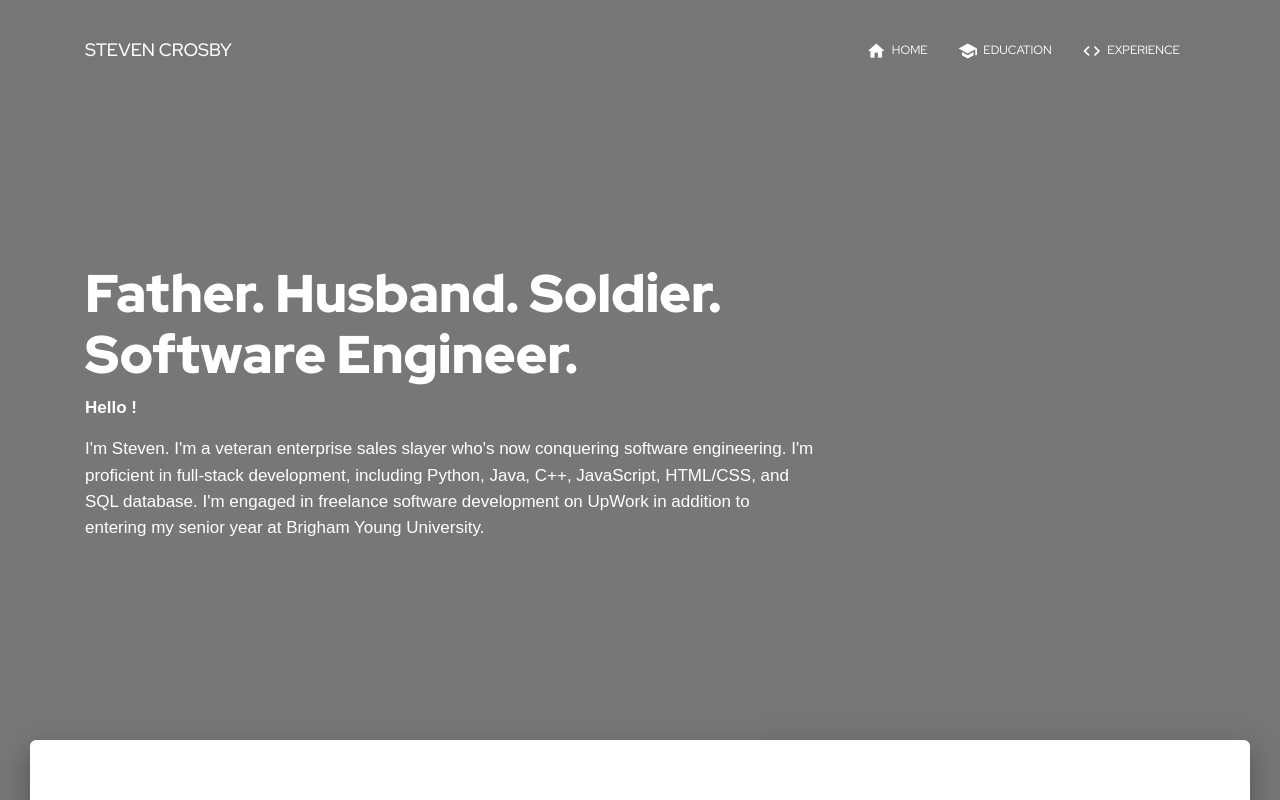
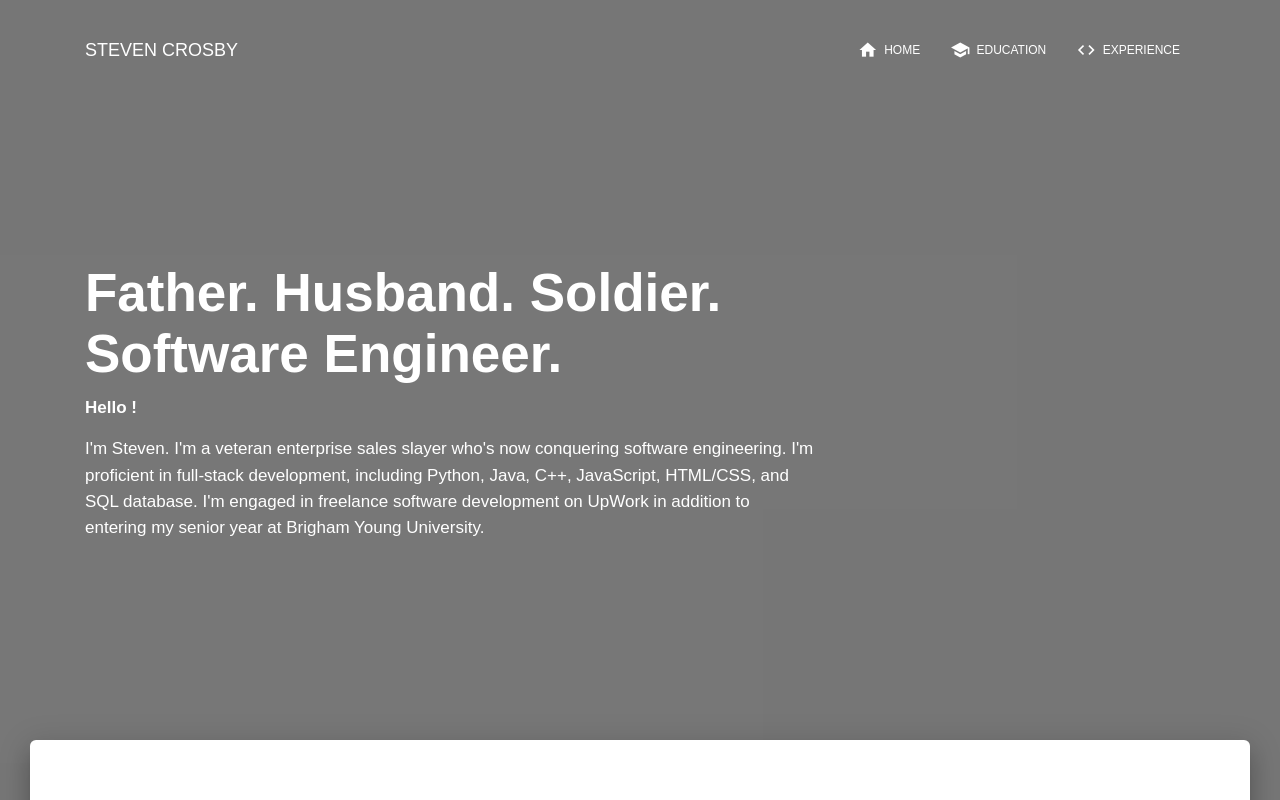
Before and after one commit to steven-crosby/steven-crosby.github.io, a website: page about.html in a window 1280 px wide. Shown: the top 800 px of the page. Drawn offline with nearby package versions, Linux system fonts and the light colour scheme; files that its build step writes are made by us from their sources.

Commit message:
updated font family

```diff
--- a/about.html
+++ b/about.html
@@ -20,20 +20,24 @@
       href="https://maxcdn.bootstrapcdn.com/font-awesome/latest/css/font-awesome.min.css"
     />
     <link rel="stylesheet" href="assets/css/material-kit.css" />
+    <link rel="prefetch" href="about.html" />
+    <link rel="prefetch" href="education.html" />
+    <link rel="prefetch" href="experience.html" />
+    <link rel="preconnect" href="https://fonts.googleapis.com" />
+    <link rel="preconnect" href="https://fonts.gstatic.com" crossorigin />
     <link
       rel="stylesheet"
       type="text/css"
       href="https://fonts.googleapis.com/css?family=Roboto:300,400,500,700|Roboto+Slab:400,700|Material+Icons"
     />
-    <link rel="preconnect" href="https://fonts.gstatic.com" />
     <link
-      href="https://fonts.googleapis.com/css2?family=Raleway:ital,wght@0,300;0,400;0,500;0,600;0,700;1,300;1,400;1,500;1,600&family=Red+Hat+Display:ital,wght@0,400;0,500;0,700;0,900;1,400;1,500;1,700;1,900&display=swap"
+      href="https://fonts.googleapis.com/css2?family=Montserrat:ital,wght@0,100..900;1,100..900&display=swap"
       rel="stylesheet"
     />
   </head>
 
+  <!--NAVIGATION-->
   <body class="landing-page sidebar-collapse">
-    <!--NAVIGATION-->
     <nav
       class="navbar navbar-color-on-scroll navbar-transparent fixed-top navbar-expand-lg"
       id="sectionsNav"
--- a/education.html
+++ b/education.html
@@ -20,20 +20,24 @@
       href="https://maxcdn.bootstrapcdn.com/font-awesome/latest/css/font-awesome.min.css"
     />
     <link rel="stylesheet" href="assets/css/material-kit.css" />
+    <link rel="prefetch" href="about.html" />
+    <link rel="prefetch" href="education.html" />
+    <link rel="prefetch" href="experience.html" />
+    <link rel="preconnect" href="https://fonts.googleapis.com" />
+    <link rel="preconnect" href="https://fonts.gstatic.com" crossorigin />
     <link
       rel="stylesheet"
       type="text/css"
       href="https://fonts.googleapis.com/css?family=Roboto:300,400,500,700|Roboto+Slab:400,700|Material+Icons"
     />
-    <link rel="preconnect" href="https://fonts.gstatic.com" />
     <link
-      href="https://fonts.googleapis.com/css2?family=Raleway:ital,wght@0,300;0,400;0,500;0,600;0,700;1,300;1,400;1,500;1,600&family=Red+Hat+Display:ital,wght@0,400;0,500;0,700;0,900;1,400;1,500;1,700;1,900&display=swap"
+      href="https://fonts.googleapis.com/css2?family=Montserrat:ital,wght@0,100..900;1,100..900&display=swap"
       rel="stylesheet"
     />
   </head>
 
+  <!--NAVIGATION-->
   <body class="landing-page sidebar-collapse">
-    <!--NAVIGATION-->
     <nav
       class="navbar navbar-color-on-scroll navbar-transparent fixed-top navbar-expand-lg"
       id="sectionsNav"
--- a/experience.html
+++ b/experience.html
@@ -20,20 +20,24 @@
       href="https://maxcdn.bootstrapcdn.com/font-awesome/latest/css/font-awesome.min.css"
     />
     <link rel="stylesheet" href="assets/css/material-kit.css" />
+    <link rel="prefetch" href="about.html" />
+    <link rel="prefetch" href="education.html" />
+    <link rel="prefetch" href="experience.html" />
+    <link rel="preconnect" href="https://fonts.googleapis.com" />
+    <link rel="preconnect" href="https://fonts.gstatic.com" crossorigin />
     <link
       rel="stylesheet"
       type="text/css"
       href="https://fonts.googleapis.com/css?family=Roboto:300,400,500,700|Roboto+Slab:400,700|Material+Icons"
     />
-    <link rel="preconnect" href="https://fonts.gstatic.com" />
     <link
-      href="https://fonts.googleapis.com/css2?family=Raleway:ital,wght@0,300;0,400;0,500;0,600;0,700;1,300;1,400;1,500;1,600&family=Red+Hat+Display:ital,wght@0,400;0,500;0,700;0,900;1,400;1,500;1,700;1,900&display=swap"
+      href="https://fonts.googleapis.com/css2?family=Montserrat:ital,wght@0,100..900;1,100..900&display=swap"
       rel="stylesheet"
     />
   </head>
 
+  <!--NAVIGATION-->
   <body class="landing-page sidebar-collapse">
-    <!--NAVIGATION-->
     <nav
       class="navbar navbar-color-on-scroll navbar-transparent fixed-top navbar-expand-lg"
       id="sectionsNav"
```
Also changed, not shown: index.html (+4 -2 lines).
